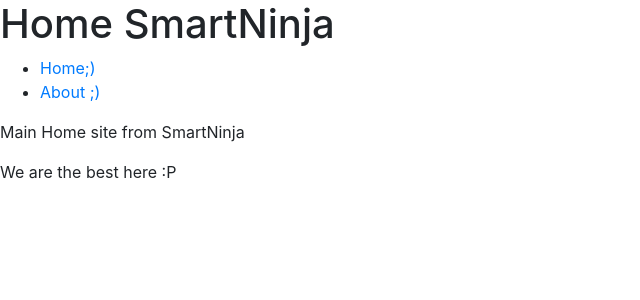
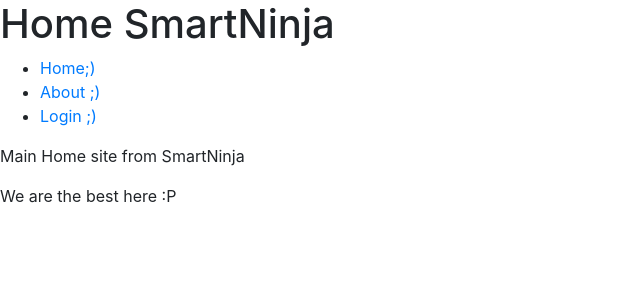
Before and after one commit to tiestolord/heroku-new-test, a Flask app: page / in a window 1280 px wide. Shown: the top 300 px of the page, without its empty margins (0-640 px from the left). Run offline with Flask 2, Linux system fonts and the light colour scheme; some libraries are stand-ins or nearby versions.

Commit message:
Update index.html

```diff
--- a/templates/index.html
+++ b/templates/index.html
@@ -5,6 +5,7 @@
         <ul>
             <li><a href="/"> Home;)</a></li>
             <li><a href="/about"> About ;)</a></li>
+            <li><a href="/login"> Login ;)</a></li>
         </ul>
         <p>Main Home site from SmartNinja</p>
         <p>We are the best here :P</p>
```
